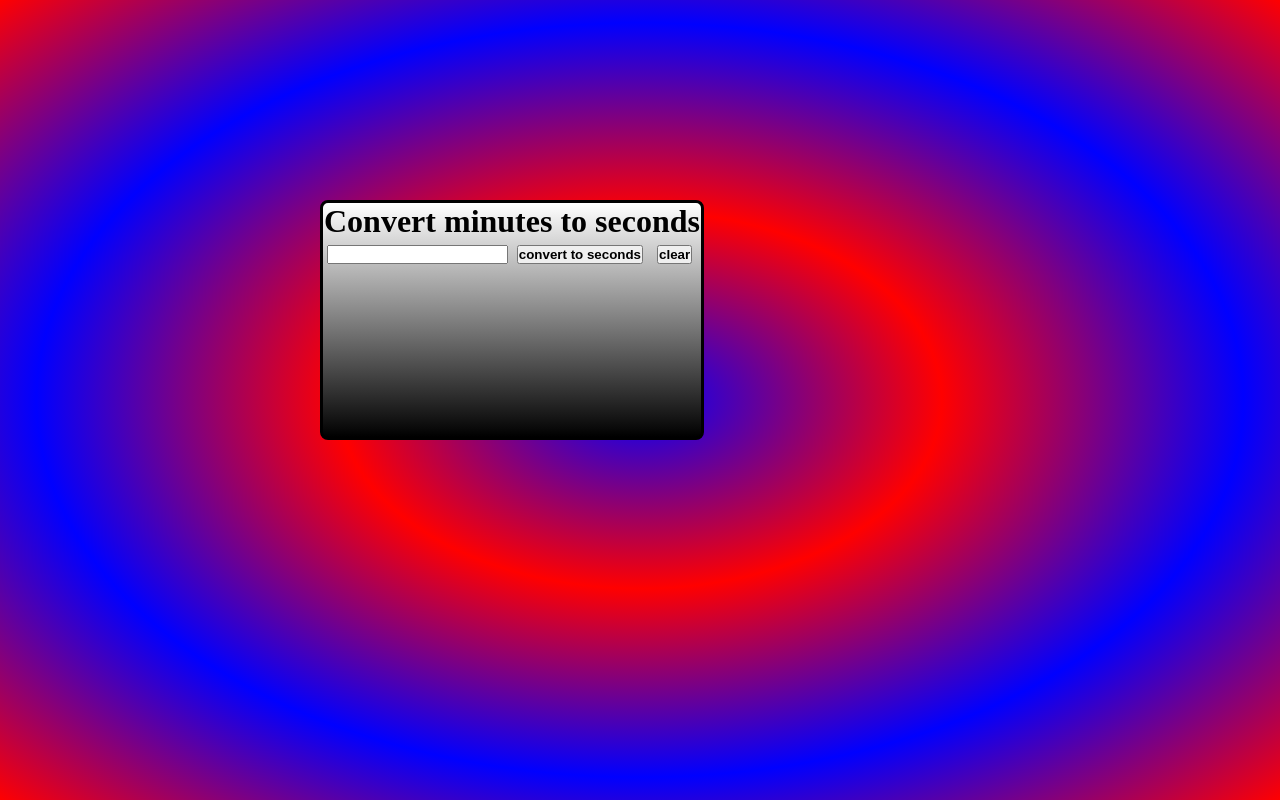
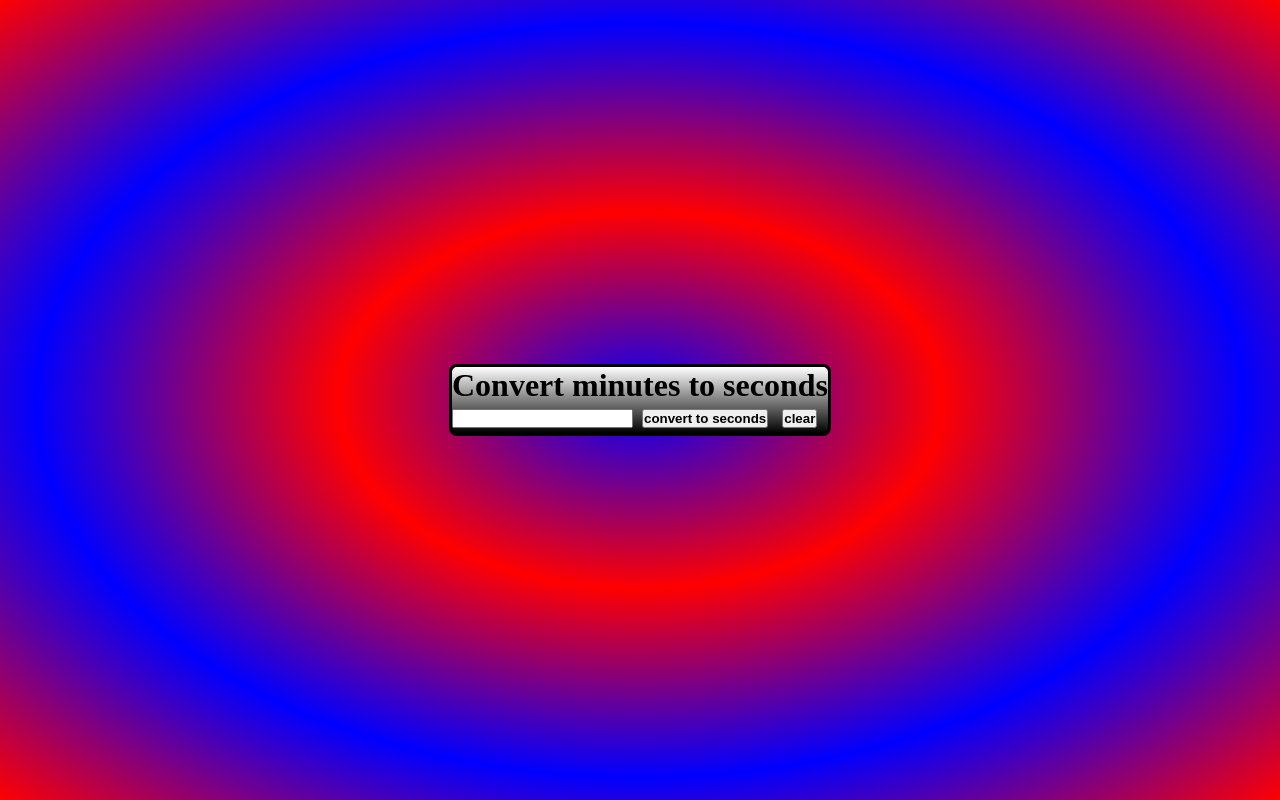
Before and after one commit to GSamuels5/fridayJavaTask, a plain HTML site: page index.html in a window 1280 px wide. Drawn offline with Linux system fonts and the light colour scheme.

Commit message:
extras added

```diff
--- a/CSS/style.css
+++ b/CSS/style.css
@@ -9,23 +9,15 @@ body{
 background-image: radial-gradient(blue,red,blue,red);
 background-repeat: no-repeat;
 height: 100vh;
+display: flex;
+justify-content: center;
+align-items: center;
 }
 .M2Seconds{
     border: solid;
     border-radius: 8px;
     color: black;
-    width: 30%;
-    height: 30%;
-    position: absolute;
-    top: 25%;
-    left: 25%;
-    justify-content: center;
-    align-items: center;
-    text-align: center;
     background-image: linear-gradient(white,black);
-
-
-
 }
 button{
 margin: 5px;
--- a/Javascript/code.js
+++ b/Javascript/code.js
@@ -1,14 +1,15 @@
 let convertBTn = document.querySelector('button')
 
 let displayLabel = document.querySelector('label')
-
+/*function to convert*/
 function convertToSeconds() {
    let inputELement = +document.querySelector('input').value
    let conversion =   inputELement*60
    displayLabel.textContent = inputELement + 'minutes is equal to ' + conversion + 'seconds'
 }
-
+//to allow button to convert
 convertBTn.addEventListener('click',convertToSeconds)
+//to clear input
 let clear = document.querySelector('#clear')
 clear.addEventListener('click', ()=>{
    let inputELement = document.querySelector('input')
```
